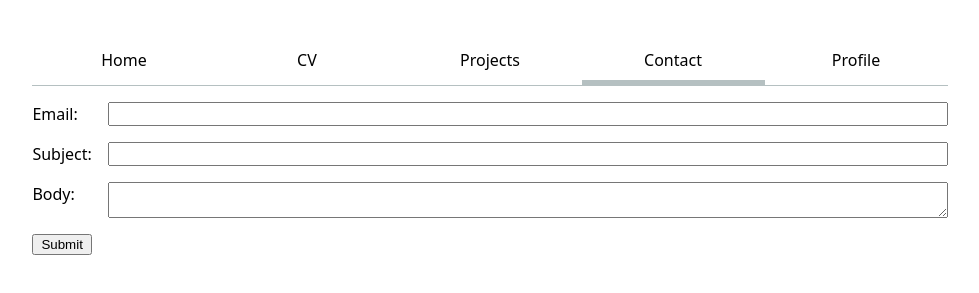
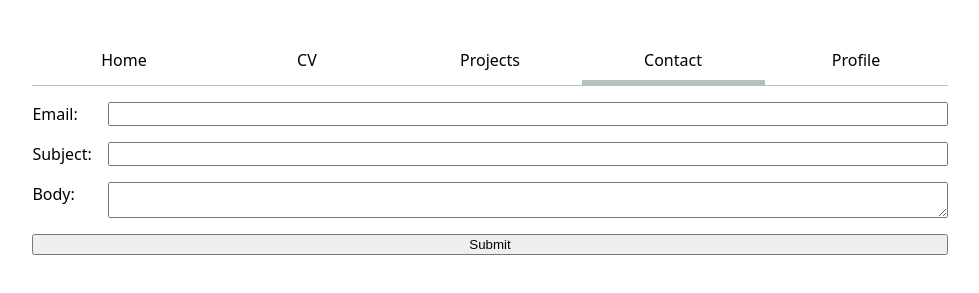
Before and after one commit to youngpark1516/portfolio, a plain HTML site: page contact/index.html in a window 1280 px wide. Shown: the part 241-534 px from the top of the page, without its empty margins (150-1129 px from the left). Drawn offline with Linux system fonts and the light colour scheme.

Commit message:
lab2 final

```diff
--- a/style.css
+++ b/style.css
@@ -47,6 +47,11 @@ body {
   form label {
     display: grid;
     grid-template-columns: subgrid;
+    grid-column: 1/-1;
+  }
+
+  form button {
+    display: grid;
     grid-column: 1/-1;
   }
 
```
